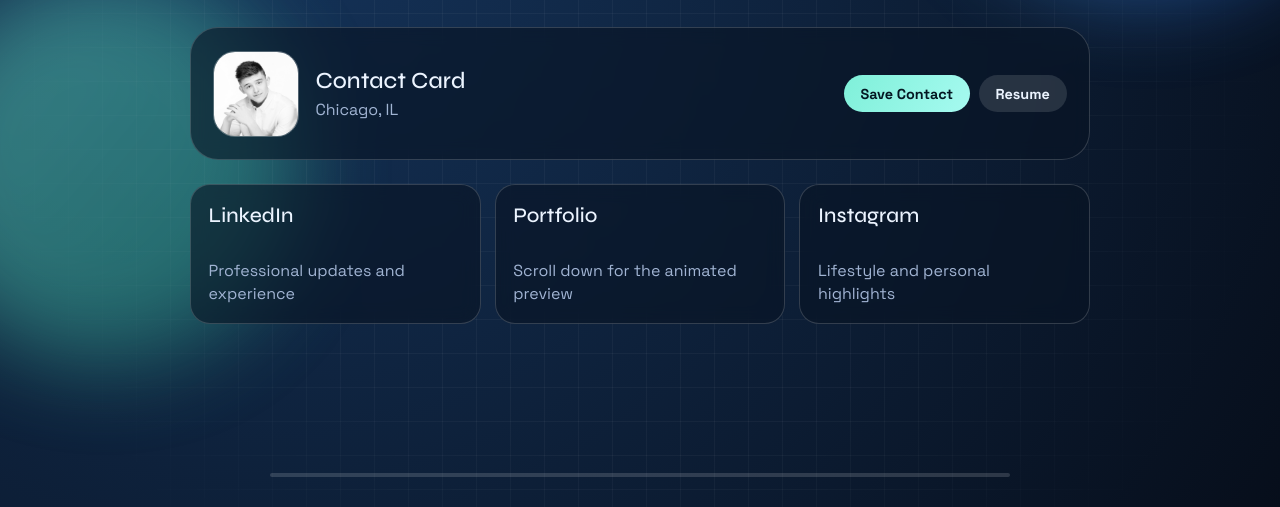
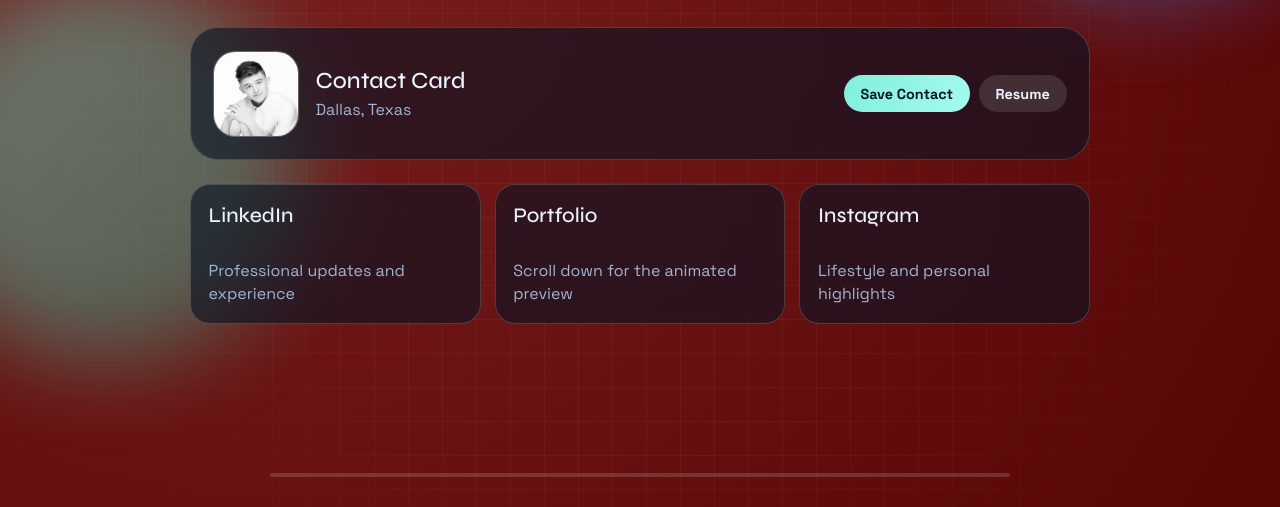
Before and after one commit to cooperlucas1/cooperlucas1.github.io, a plain HTML site: page index.html in a window 1280 px wide. Shown: the part 293-800 px from the top of the page. Drawn offline with Linux system fonts and the light colour scheme.

```diff
--- a/index.html
+++ b/index.html
@@ -34,7 +34,7 @@
 
         <div class="card-text">
           <p class="card-title">Contact Card</p>
-          <p class="card-meta">Chicago, IL</p>
+          <p class="card-meta">Dallas, Texas</p>
         </div>
 
         <div class="card-actions">
--- a/styles.css
+++ b/styles.css
@@ -1,5 +1,5 @@
 :root {
-  --bg: #04070f;
+  --bg: #500000;
   --text: #ecf4ff;
   --muted: #a1b4d3;
   --accent: #7ff0d9;
@@ -18,7 +18,7 @@
   min-height: 100%;
   font-family: "Space Grotesk", sans-serif;
   color: var(--text);
-  background: radial-gradient(circle at 20% 5%, #15345b, var(--bg) 42%, #02040a 90%);
+  background: radial-gradient(circle at 20% 5%, #7a1f1f, #500000 42%, #1e0505 90%);
 }
 
 body {
```
